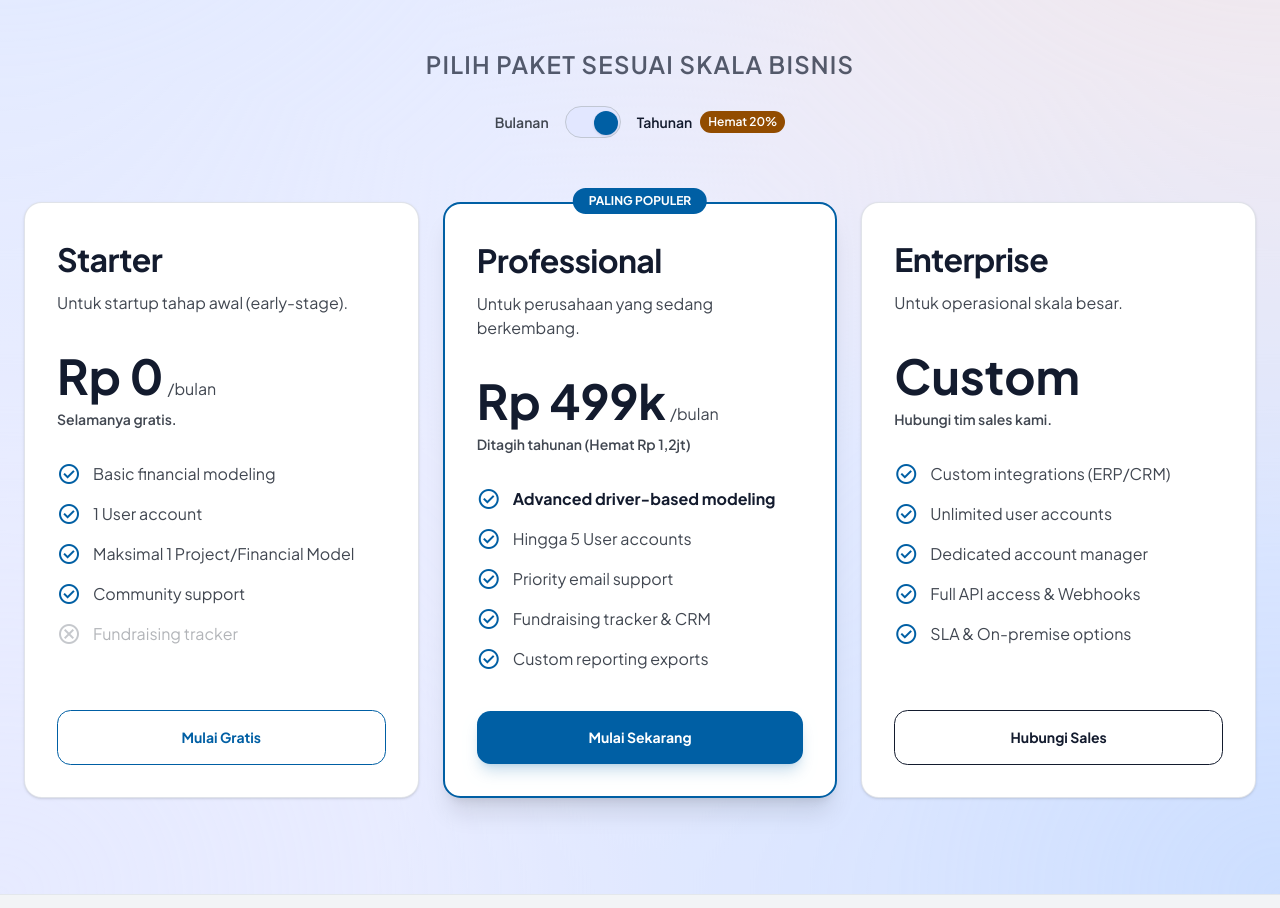
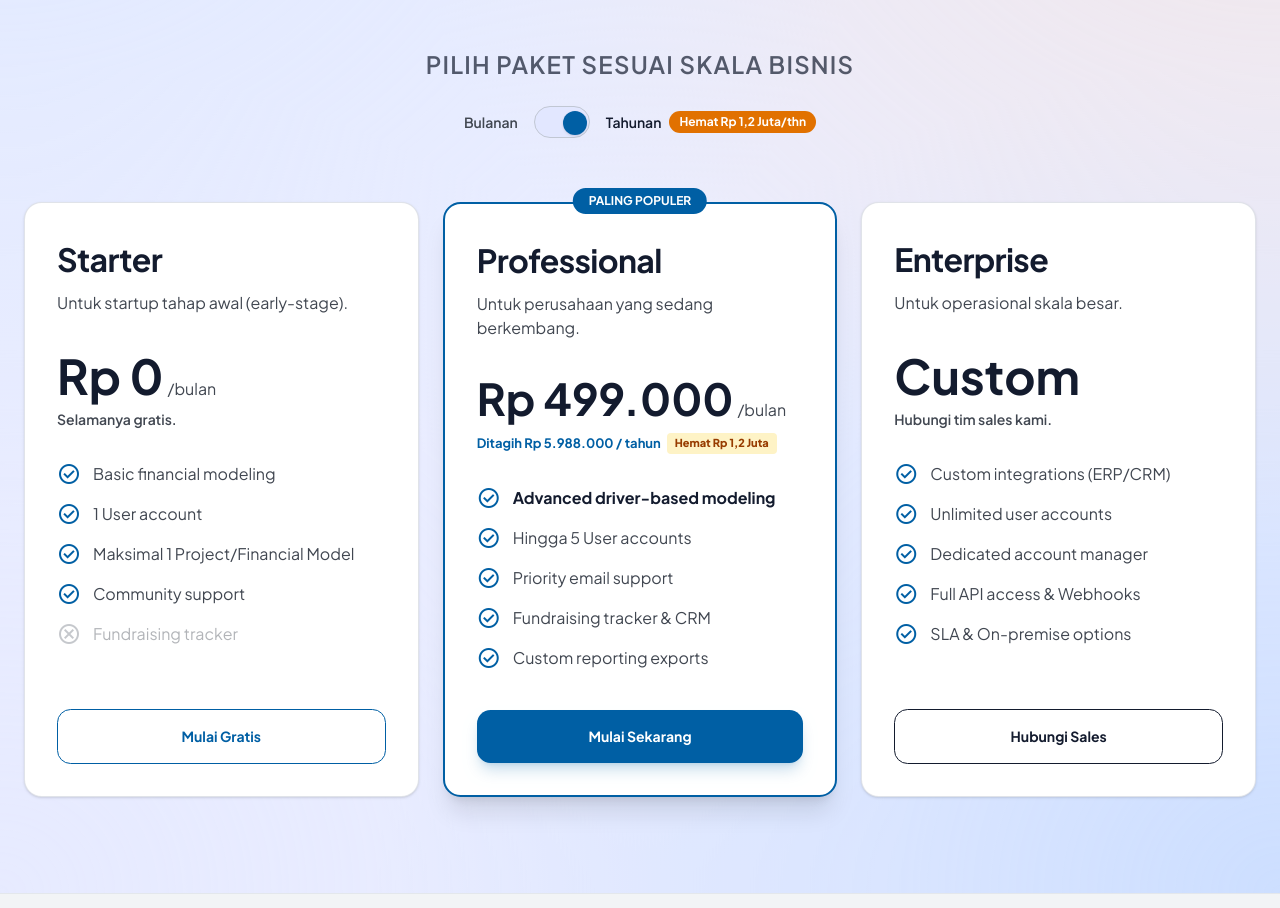
Before and after one commit to aryarakasyahputra/Project-Smartcoop-Financial-Planning-Platform, a React (Vite) app in the folder frontend/: page / in a window 1280 px wide. Shown: the part 4400-5308 px from the top of the page. Built offline with nearby package versions, Linux system fonts and the light colour scheme.

Commit message:
fix: make Professional plan pricing and annual savings calculation clear and realistic

```diff
--- a/frontend/src/pages/landing/Landing.jsx
+++ b/frontend/src/pages/landing/Landing.jsx
@@ -552,7 +552,7 @@ export default function Landing() {
                   </button>
                   <div className="flex items-center gap-2">
                     <span className="text-[14px] font-semibold text-[#131b2e]">Tahunan</span>
-                    <span className="px-2 py-0.5 rounded-md bg-[#924c00] text-[#ffffff] text-[12px] font-semibold">Hemat 20%</span>
+                    <span className="px-2.5 py-0.5 rounded-md bg-amber-600 text-[#ffffff] text-[12px] font-bold">Hemat Rp 1,2 Juta/thn</span>
                   </div>
                 </div>
               </div>
@@ -608,14 +608,21 @@ export default function Landing() {
                   </div>
                   <div className="mb-8">
                     <div className="flex items-baseline gap-1">
-                      <span className="text-[48px] font-bold text-[#131b2e] leading-[1.2]">
-                        {isAnnual ? 'Rp 499k' : 'Rp 599k'}
+                      <span className="text-[44px] font-bold text-[#131b2e] leading-[1.2]">
+                        {isAnnual ? 'Rp 499.000' : 'Rp 599.000'}
                       </span>
                       <span className="text-[#414751] text-[16px]">/bulan</span>
                     </div>
-                    <p className="text-[#414751] text-[14px] font-semibold mt-1">
-                      {isAnnual ? 'Ditagih tahunan (Hemat Rp 1,2jt)' : 'Ditagih per bulan'}
-                    </p>
+                    <div className="mt-2 text-[13px] font-bold text-[#005fa4] flex items-center flex-wrap gap-1.5">
+                      {isAnnual ? (
+                        <>
+                          <span>Ditagih Rp 5.988.000 / tahun</span>
+                          <span className="px-2 py-0.5 rounded bg-amber-100 text-amber-800 text-[11px] font-extrabold">Hemat Rp 1,2 Juta</span>
+                        </>
+                      ) : (
+                        <span>Ditagih Rp 599.000 / bulan (Fleksibel)</span>
+                      )}
+                    </div>
                   </div>
                   <ul className="space-y-4 mb-10 flex-grow">
                     <li className="flex items-start gap-3">
```
